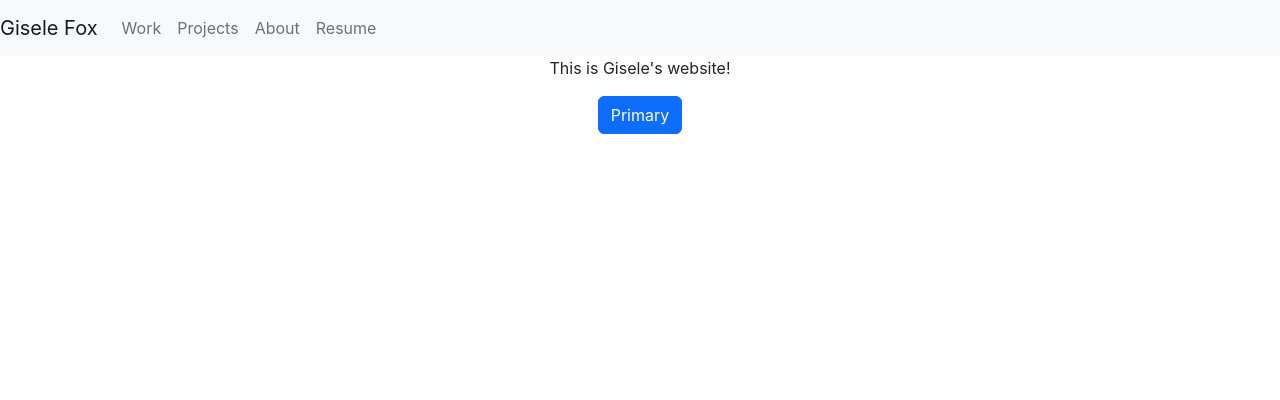
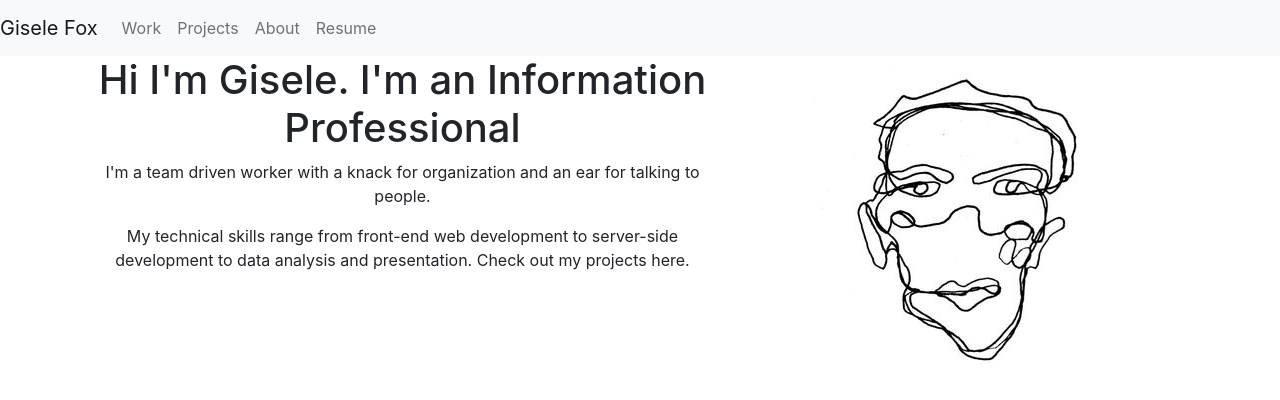
Before and after one commit to giselejfox/giselejfox.github.io, a React (Create React App) app: page / in a window 1280 px wide. Shown: the top 400 px of the page. Built offline with nearby package versions, Linux system fonts and the light colour scheme; the HTML template or start-up script is replaced by a standard one.

Commit message:
test out bootstrap

```diff
--- a/src/App.js
+++ b/src/App.js
@@ -1,13 +1,13 @@
 import './App.css';
 // Import other js files
 import NavBar from "./components/NavBar.js";
+import HomePage from "./components/HomePage.js"
 
 function App() {
   return (
     <div className="App">
       <NavBar />
-      <p>This is Gisele's website!</p>
-      <button type="button" class="btn btn-primary">Primary</button>
+      <HomePage />
     </div>
   );
 }
--- /dev/null
+++ b/src/components/HomePage.js
@@ -0,0 +1,18 @@
+import React from "react";
+
+export default function HomePage() {
+    return (
+        <div className="container">
+            <div className="row">
+                <div className="col-lg-7">
+                    <h1>Hi I'm Gisele. I'm an Information Professional</h1>
+                    <p>I'm a team driven worker with a knack for organization and an ear for talking to people.</p>
+                    <p>My technical skills range from front-end web development to server-side development to data analysis and presentation. Check out my projects here.</p>
+                </div>
+                <div className="col-lg-5">
+                    <img src="img/profile_drawing.jpeg" />
+                </div>
+            </div>
+        </div>
+    )
+}
```
Also changed, not shown: public/img/profile_drawing.jpeg (added).
